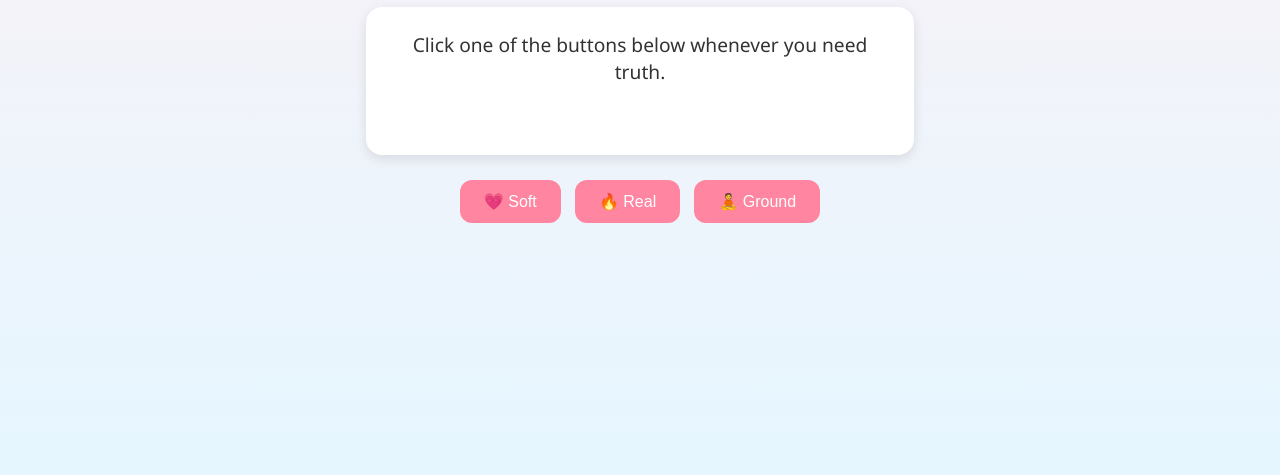
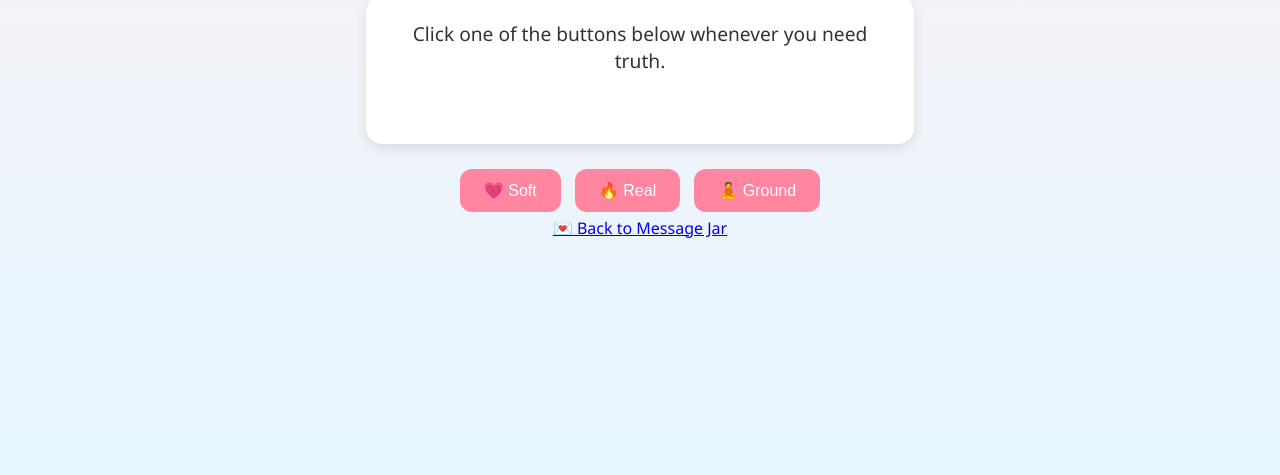
Before and after one commit to TAKA1204tk/Forever-us-TK, a plain HTML site: page truth-box.html in a window 1280 px wide. Shown: the part 325-800 px from the top of the page. Drawn offline with Linux system fonts and the light colour scheme.

Commit message:
Update truth-box.html

```diff
--- a/truth-box.html
+++ b/truth-box.html
@@ -142,6 +142,8 @@
       }, 2000);
     }
   </script>
-
+<div class="nav">
+  <a href="index.html">💌 Back to Message Jar</a>
+</div>
 </body>
 </html>
```
